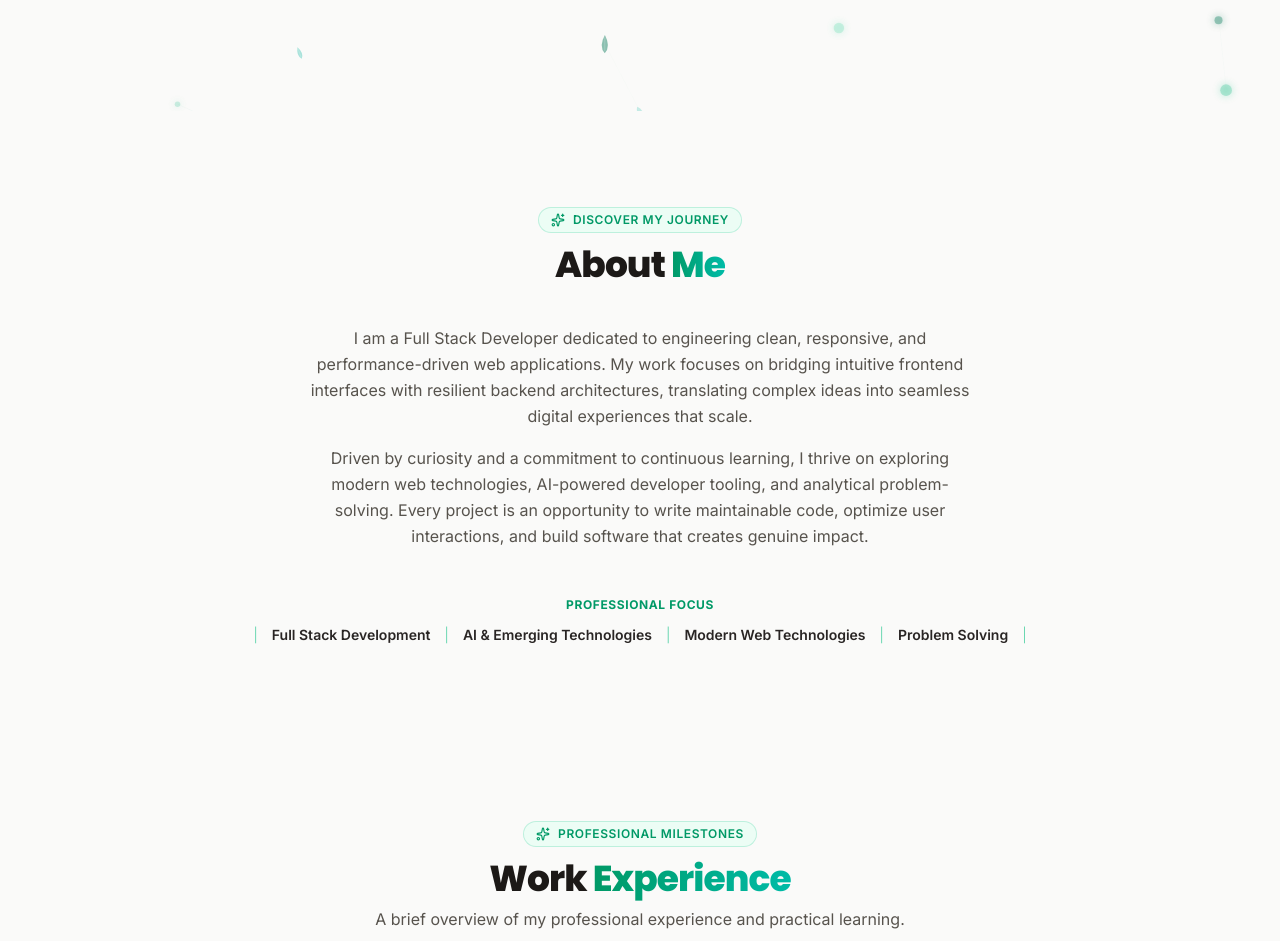
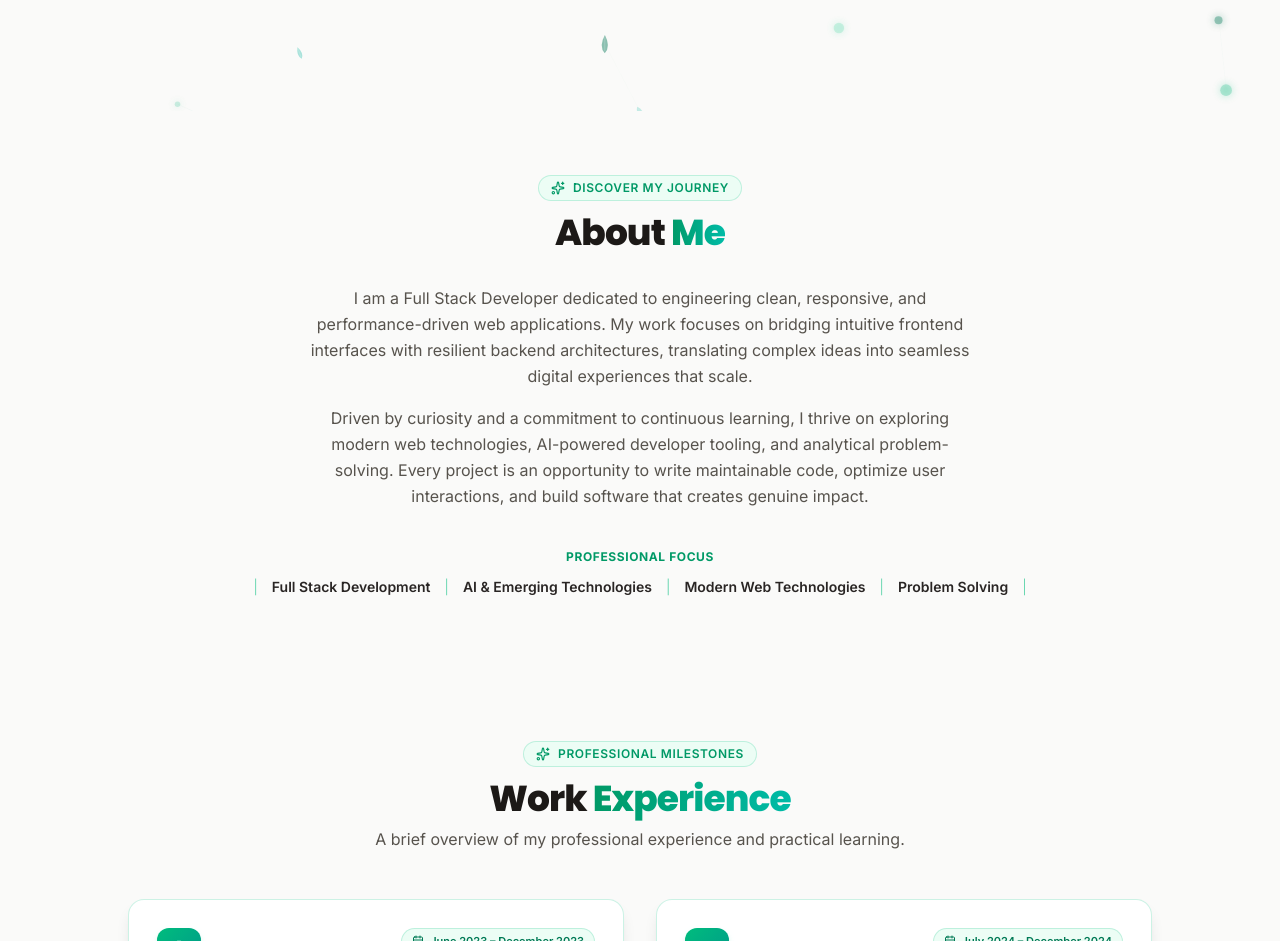
Before and after one commit to hafsa-saeed/Hafsu-Saeed-Portfolio-, a React (Vite) app: page / in a window 1280 px wide. Shown: the part 689-1630 px from the top of the page. Built offline with nearby package versions, Linux system fonts and the light colour scheme; no server answers.

Commit message:
Adjust padding and margin in AboutSection component

```diff
--- a/src/components/AboutSection.tsx
+++ b/src/components/AboutSection.tsx
@@ -9,11 +9,11 @@ export const AboutSection: React.FC<AboutSectionProps> = () => {
   return (
     <section
       id="about"
-      className="py-20 sm:py-24 px-4 sm:px-6 lg:px-8 relative z-10"
+      className="py-12 sm:py-16 px-4 sm:px-6 lg:px-8 relative z-10"
     >
       <div className="max-w-4xl mx-auto text-center">
         {/* Section Heading - Matching Portfolio Objects/Sections */}
-        <div className="text-center max-w-2xl mx-auto mb-10">
+        <div className="text-center max-w-2xl mx-auto mb-8">
           <div className="inline-flex items-center gap-2 px-3 py-1 rounded-full bg-emerald-50 dark:bg-emerald-950/60 border border-emerald-500/20 text-emerald-600 dark:text-emerald-400 text-xs font-semibold uppercase tracking-wider mb-3">
             <Sparkles className="w-3.5 h-3.5" />
             <span>Discover My Journey</span>
@@ -27,7 +27,7 @@ export const AboutSection: React.FC<AboutSectionProps> = () => {
         </div>
 
         {/* Two Short Professional Paragraphs */}
-        <div className="max-w-2xl mx-auto space-y-4 text-stone-600 dark:text-stone-300 text-sm sm:text-base leading-relaxed mb-10">
+        <div className="max-w-2xl mx-auto space-y-4 text-stone-600 dark:text-stone-300 text-sm sm:text-base leading-relaxed mb-8">
           <p>
             I am a Full Stack Developer dedicated to engineering clean,
             responsive, and performance-driven web applications. My work
```
